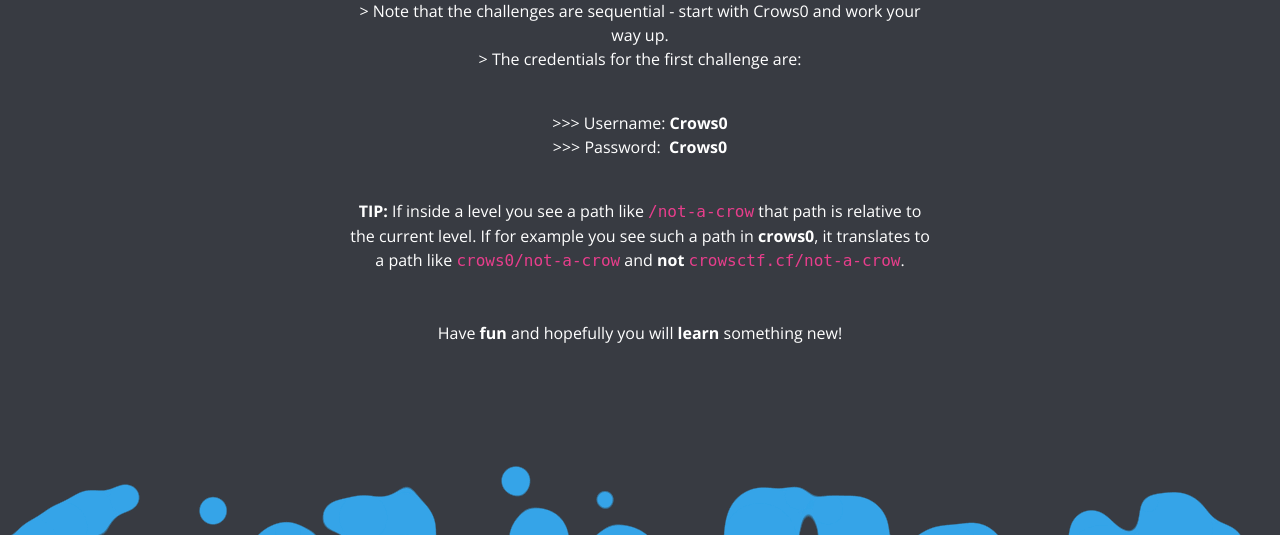
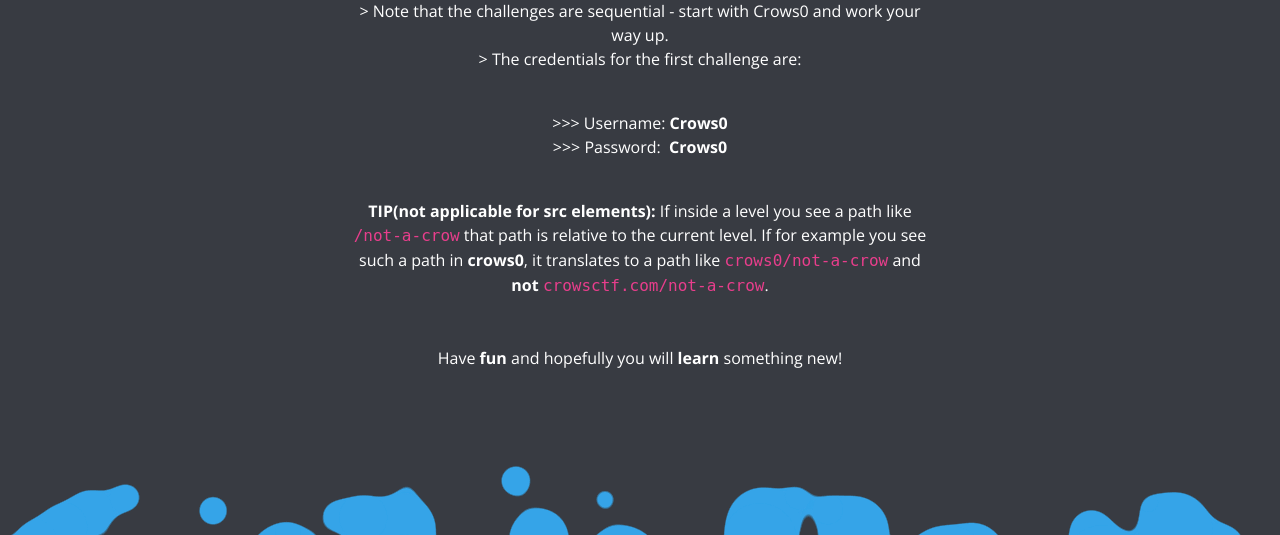
Before and after one commit to IcarusCodes/crowsctf, a Python web app: template templates/index.html in a window 1280 px wide. Shown: the part 151-686 px from the top of the page. Run offline with Jinja, Linux system fonts and the light colour scheme; the template is opened without the code that fills it, so the values that code supplies are empty; some libraries are stand-ins or nearby versions.

Commit message:
Updated home page url and modified the tip

```diff
--- a/templates/index.html
+++ b/templates/index.html
@@ -23,11 +23,11 @@
         </p>
 
         <p class="text-center">
-            <strong>TIP:</strong> If inside a level you see a path like <code>/not-a-crow</code> that path is
+            <strong>TIP(not applicable for src elements):</strong> If inside a level you see a path like <code>/not-a-crow</code> that path is
             relative to the current level.
             If for example you see such a path in <strong>crows0</strong>, it
             translates to a path like <code>crows0/not-a-crow</code> and <strong>not</strong>
-            <code>crowsctf.cf/not-a-crow</code>.<br/><br/><br/>
+            <code>crowsctf.com/not-a-crow</code>.<br/><br/><br/>
 
             Have <strong>fun</strong> and hopefully you will <strong>learn</strong> something new!
         </p>
```
